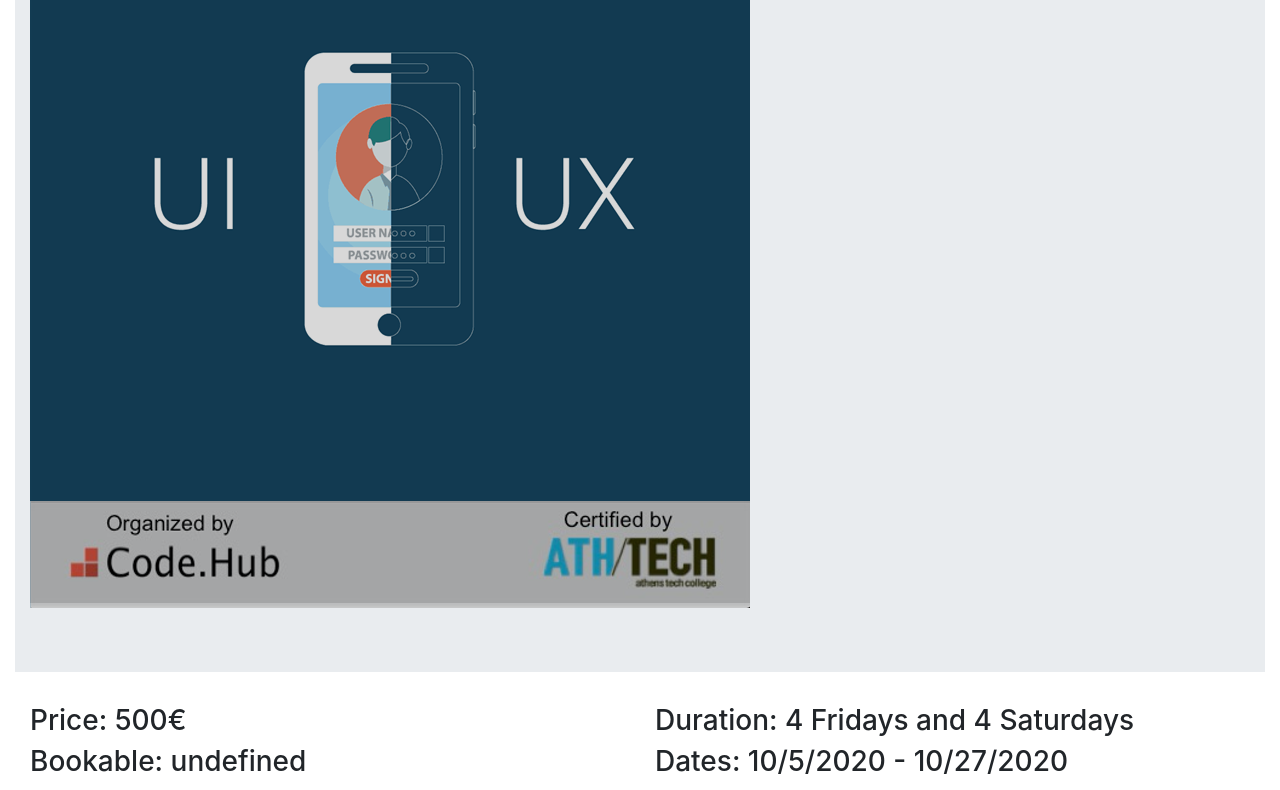
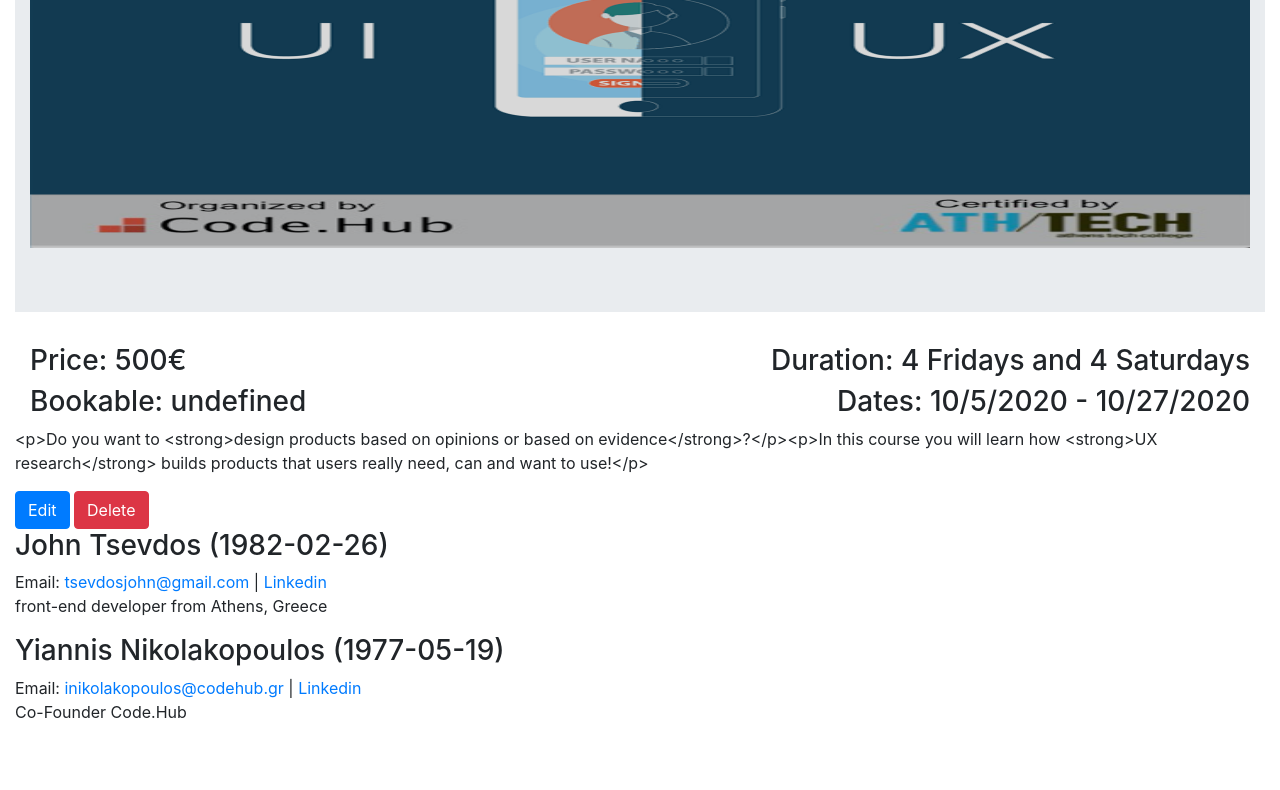
Before and after one commit to kcholevas/prfuture, a React (Create React App) app: page /courses/01 in a window 1280 px wide. Shown: the part 1174-1964 px from the top of the page. After the commit the page ends 1914 px from the top, so only its background shows below. Built offline with nearby package versions, Linux system fonts and the light colour scheme; data requests are answered from the project's data file.

Commit message:
by Panagiota

```diff
--- a/src/index.css
+++ b/src/index.css
@@ -1,13 +1,14 @@
-body {
-  margin: 0;
-  font-family: -apple-system, BlinkMacSystemFont, 'Segoe UI', 'Roboto', 'Oxygen',
-    'Ubuntu', 'Cantarell', 'Fira Sans', 'Droid Sans', 'Helvetica Neue',
-    sans-serif;
-  -webkit-font-smoothing: antialiased;
-  -moz-osx-font-smoothing: grayscale;
-}
+.right {
+    float: right;
+    text-align: right;
+  }
 
-code {
-  font-family: source-code-pro, Menlo, Monaco, Consolas, 'Courier New',
-    monospace;
-}
+  .left {
+    float: left;
+    text-align: left;
+  }
+
+  .courseImage {
+    width: 100%;
+    height: 45vh;
+  }
```
